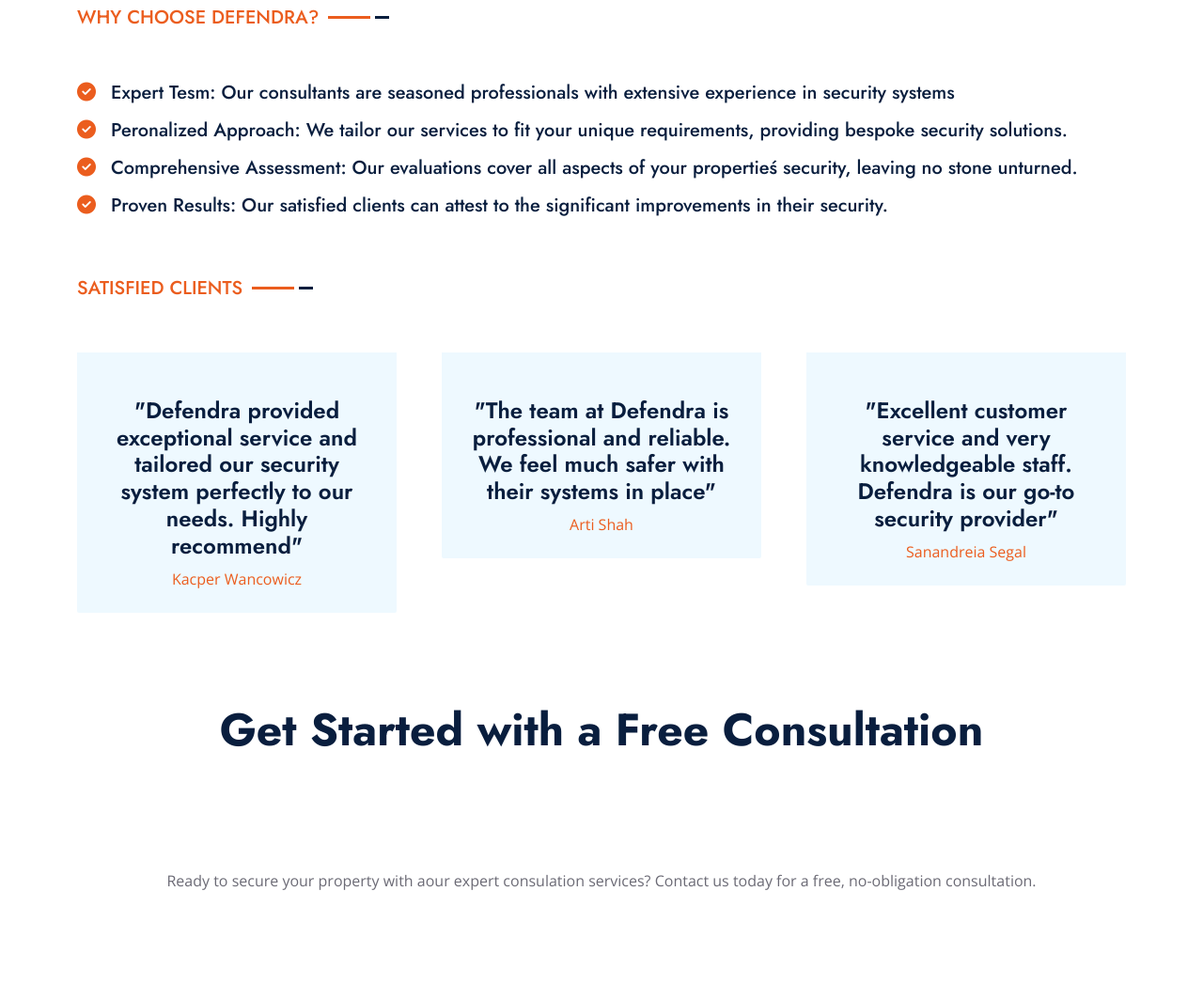
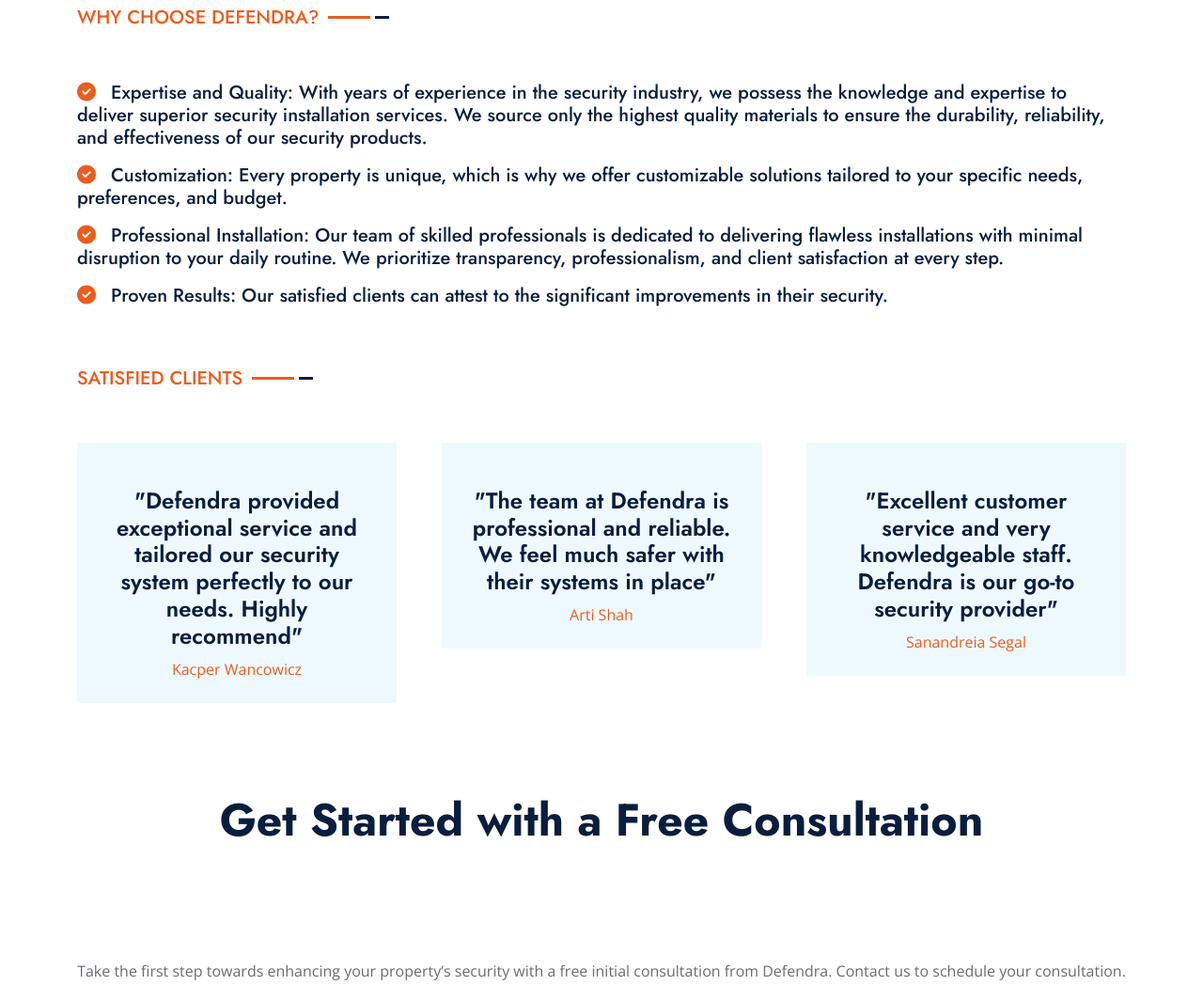
Before and after one commit to Defendra/defendra.github.io, a plain HTML site: page service-06.html in a window 1280 px wide. Shown: the part 2140-3188 px from the top of the page at 94% size. Drawn offline with nearby package versions, Linux system fonts and the light colour scheme.

Commit message:
updating the page content

```diff
--- a/service-06.html
+++ b/service-06.html
@@ -238,9 +238,9 @@
                                         <h5 class="position-relative d-inline-block text-primary text-uppercase">Why Choose Defendra?</h5>
                                     </div>
                                     <div class="section-title mb-4" data-wow-delay="0.3s" ></div>
-                                            <h5 class="mb-3"><i class="fa fa-check-circle text-primary me-3"></i>Expert Tesm: Our consultants are seasoned professionals with extensive experience in security systems</h5>
-                                            <h5 class="mb-3"><i class="fa fa-check-circle text-primary me-3"></i>Peronalized Approach: We tailor our services to fit your unique requirements, providing bespoke security solutions.</h5>
-                                            <h5 class="mb-3"><i class="fa fa-check-circle text-primary me-3"></i>Comprehensive Assessment: Our evaluations cover all aspects of your propertieś security, leaving no stone unturned.</h5>
+                                            <h5 class="mb-3"><i class="fa fa-check-circle text-primary me-3"></i>Expertise and Quality: With years of experience in the security industry, we possess the knowledge and expertise to deliver superior security installation services. We source only the highest quality materials to ensure the durability, reliability, and effectiveness of our security products.</h5>
+                                            <h5 class="mb-3"><i class="fa fa-check-circle text-primary me-3"></i>Customization: Every property is unique, which is why we offer customizable solutions tailored to your specific needs, preferences, and budget.</h5>
+                                            <h5 class="mb-3"><i class="fa fa-check-circle text-primary me-3"></i>Professional Installation: Our team of skilled professionals is dedicated to delivering flawless installations with minimal disruption to your daily routine. We prioritize transparency, professionalism, and client satisfaction at every step.</h5>
                                             <h5 class="mb-3"><i class="fa fa-check-circle text-primary me-3"></i>Proven Results: Our satisfied clients can attest to the significant improvements in their security.</h5>
                                     </div>
                                 </div>
@@ -282,7 +282,7 @@
                             </div>
                             <div class="col-lg-12">
                                 <div class="row g-5">
-                                    <p class="mb-4 ff text-center animated zoomIn">Ready to secure your property with aour expert consulation services? Contact us today for a free, no-obligation consultation.</p>
+                                    <p class="mb-4 ff text-center animated zoomIn">Take the first step towards enhancing your property’s security with a free initial consultation from Defendra. Contact us to schedule your consultation.</p>
                                 </div>
                             </div>
                         </div>
```
